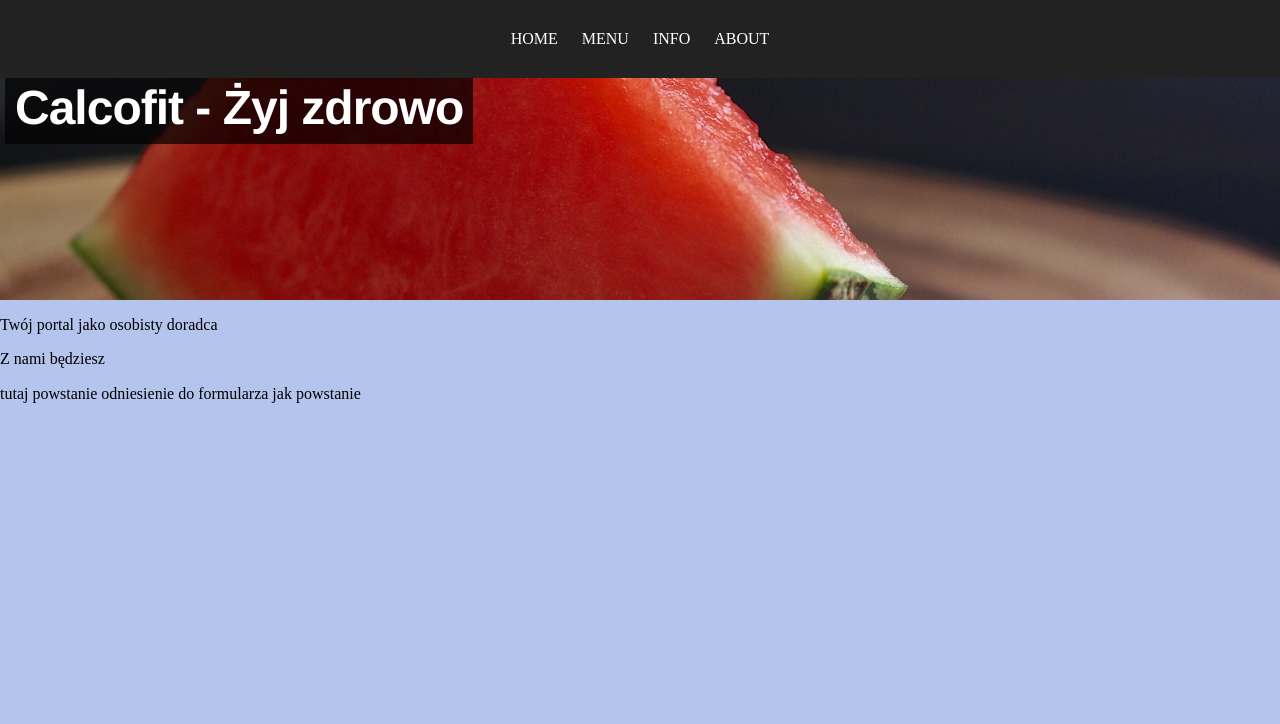
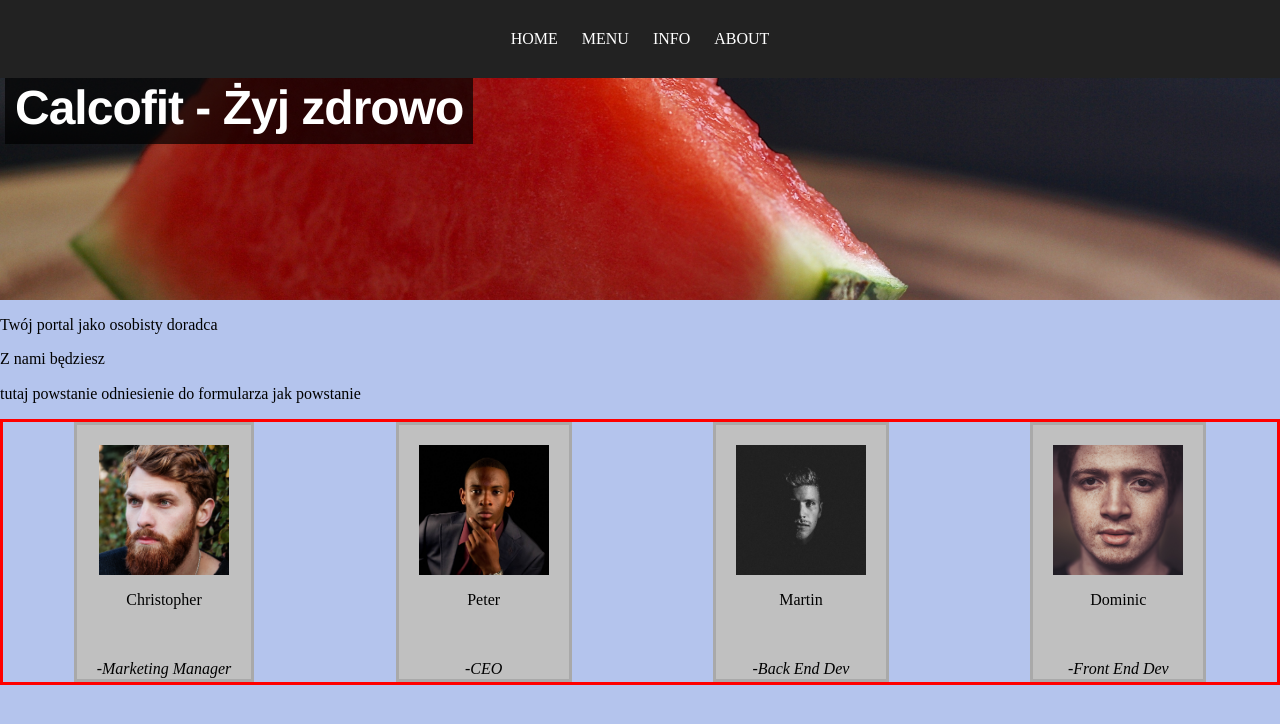
Before and after one commit to zakrza59/jfdd8-frontmeni, a PHP site: page / in a window 1280 px wide. Shown: the top 724 px of the page. Run offline with PHP 8.4, Linux system fonts and the light colour scheme.

Commit message:
Ekipa ze zdj i podpisem

```diff
--- a/index.html
+++ b/index.html
@@ -20,8 +20,9 @@
 
 
     <p>Twój portal jako osobisty doradca</p>
-    <p>Z nami będziesz <p>
- <p>tutaj powstanie odniesienie do formularza jak powstanie</p>
+    <p>Z nami będziesz
+    <p>
+    <p>tutaj powstanie odniesienie do formularza jak powstanie</p>
 
 </section>
 
@@ -44,6 +45,42 @@
 <section id="formularz">
 </section>
 
+<section id="members">
+    <div class="flexContainer">
+        <div class="flexItem">
+            <div class="inside">
+                <img src="faces/1.jpeg" alt="Krzysztof">
+                <p>Christopher</p>
+                <br>
+                <p>-Marketing Manager</p>
+            </div>
+        </div>
+        <div class="flexItem">
+            <div class="inside">
+                <img src="faces/2.jpeg" alt="Piotr">
+                <p>Peter</p>
+                <br>
+                <p>-CEO</p>
+            </div>
+        </div>
+        <div class="flexItem">
+            <div class="inside">
+                <img src="faces/3.jpeg" alt="Marcin">
+                <p>Martin</p>
+                <br>
+                <p>-Back End Dev</p>
+            </div>
+        </div>
+        <div class="flexItem">
+            <div class="inside">
+                <img src="faces/4.jpeg" alt="Dominik">
+                <p>Dominic</p>
+                <br>
+                <p>-Front End Dev</p>
+            </div>
+        </div>
+    </div>
+</section>
 
 </body>
 </html>
--- a/main.css
+++ b/main.css
@@ -2,6 +2,7 @@ body {
     padding: 0;
     margin: 0;
     background-color: #b4c4ed;
+
 }
 
 #nav {
@@ -14,7 +15,6 @@ body {
 #nav-menu {
     width: 960px;
     margin: 0 auto;
-    text-align: left;
     text-align: center;
 }
 
@@ -34,3 +34,44 @@ body {
     color: white;
     text-decoration: none;
 }
+
+.flexContainer {
+    border-style: solid;
+    border-color: red;
+    display: flex;
+    justify-content: space-around;
+    align-items: stretch;
+    max-height: 260px;
+    width: calc(100%-6px);
+}
+
+.flexItem {
+    border: darkgray solid;
+    background: silver;
+    padding: 20px 20px;
+
+}
+
+.flexItem img {
+    max-height: 130px;
+    max-width: 130px;
+    display: flex;
+
+    }
+
+.inside {
+    display: flex;
+    flex-direction: column;
+    justify-content: center;
+    flex-wrap: wrap;
+    align-items: center;
+}
+
+.inside p:first-child {
+    font-size: 120%;
+}
+
+.inside p:last-child {
+    font-family: "Droid Sans Mono Slashed";
+    font-style: italic;
+}
```
Also changed, not shown: faces/1.jpeg (added), faces/2.jpeg (added), faces/3.jpeg (added), faces/4.jpeg (added).
